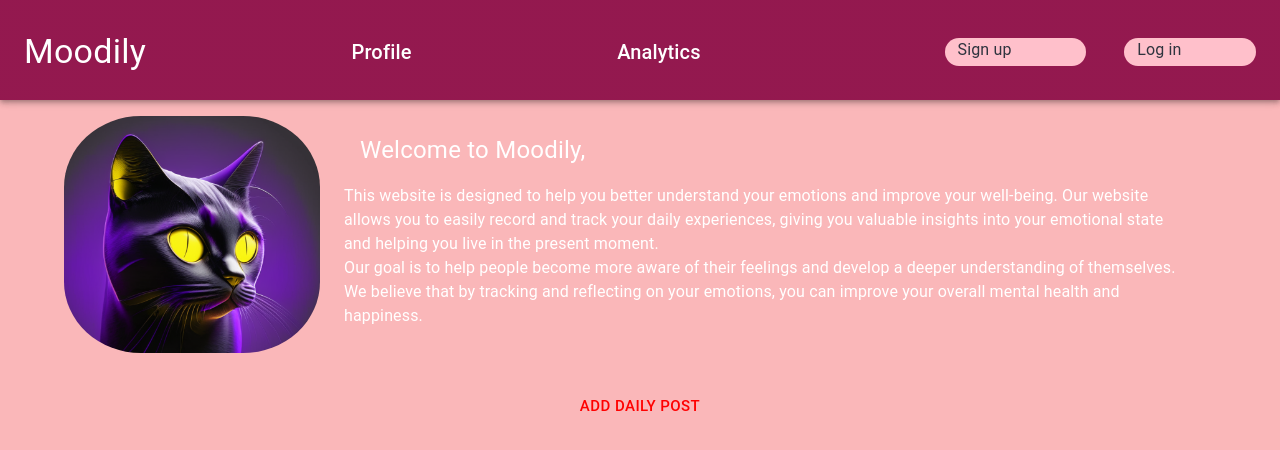
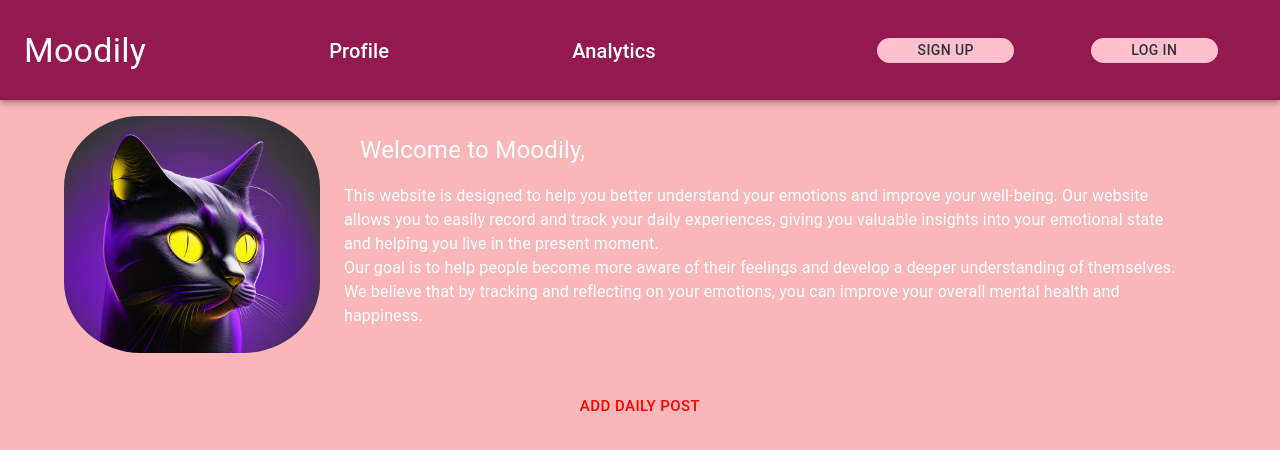
Before and after one commit to csakafeda/Moodily, a React (Vite) app in the folder frontend/: page / in a window 1280 px wide. Shown: the top 450 px of the page. Built offline with nearby package versions, Linux system fonts and the light colour scheme.

Commit message:
make buttons to singup and login in navbar

```diff
--- a/frontend/src/Components/NavBar.jsx
+++ b/frontend/src/Components/NavBar.jsx
@@ -1,5 +1,5 @@
 import {Outlet, useNavigate} from "react-router-dom";
-import {AppBar, Toolbar, Typography} from "@mui/material";
+import {AppBar, Button, Toolbar, Typography} from "@mui/material";
 import {isUserSignedIn, signUserOut} from "../Tools/userTools.js";
 
 export default function NavBar() {
@@ -41,50 +41,52 @@ export default function NavBar() {
                     </Typography>
                     {isUserSignedIn() ?
                         <>
-                            <Typography
-                                component="span"
-                                variant="h6"
-                                color="inherit"
-                                noWrap
-                                sx={{cursor: "pointer"}}
+
+                            <Button
+                                sx={{
+                                    cursor: "pointer",
+                                    flexGrow: 0.3,
+                                    backgroundColor: "pink",
+                                    borderRadius: 5,
+                                    padding: "0vh 1vw 0vh 1vw",
+                                    margin: "3vw"
+                                }}
                                 onClick={() => {
                                     signUserOut();
                                     navigate("/");
                                 }}
                             >
-                                Sign out
-                            </Typography>
+                                Sign up
+                            </Button>
                         </>
                         :
                         <>
-                            <Typography
-                                color="primary"
-                                noWrap
+                            <Button
                                 sx={{
                                     cursor: "pointer",
                                     flexGrow: 0.3,
                                     backgroundColor: "pink",
                                     borderRadius: 5,
-                                    padding: "0vh 1vw 0.5vh 1vw",
+                                    padding: "0vh 1vw 0vh 1vw",
                                     margin: "3vw"
                                 }}
                                 onClick={() => navigate("/SignUp")}
                             >
                                 Sign up
-                            </Typography>
-                            <Typography
-                                color="primary"
-                                noWrap
+                            </Button>
+                            <Button
                                 sx={{
                                     cursor: "pointer",
                                     flexGrow: 0.3,
                                     backgroundColor: "pink",
                                     borderRadius: 5,
-                                    padding: "0vh 1vw 0.5vh 1vw"
+                                    padding: "0vh 1vw 0vh 1vw",
+                                    margin: "3vw"
                                 }}
-                                onClick={() => navigate("/LogIn")}>
+                                onClick={() => navigate("/LogIn")}
+                            >
                                 Log in
-                            </Typography>
+                            </Button>
                         </>
                     }
 
```
